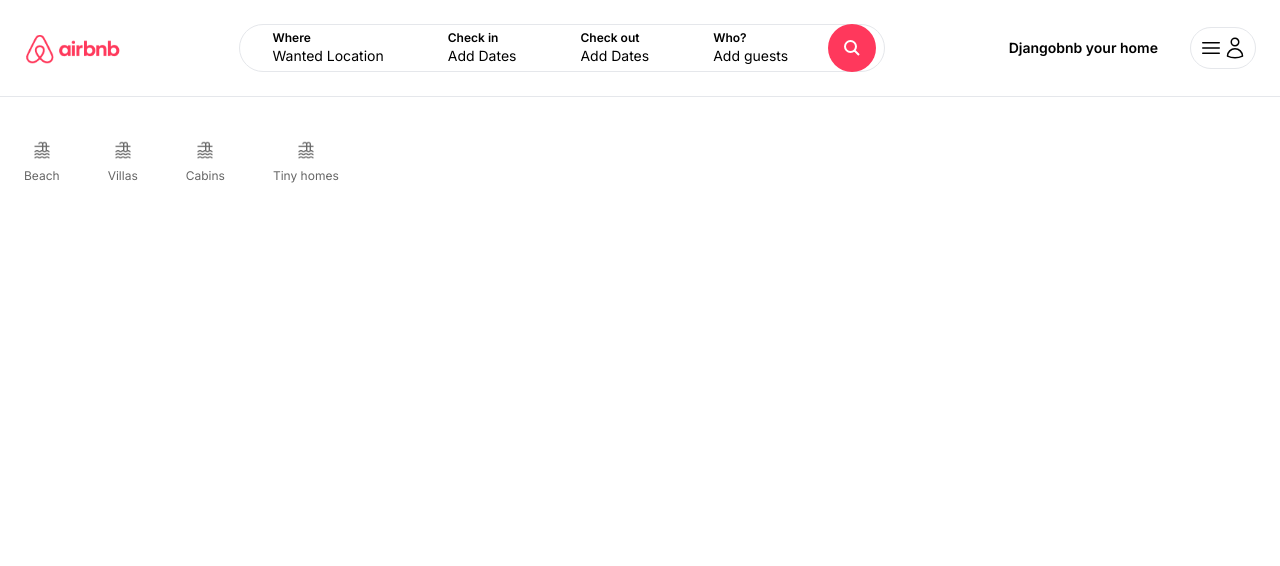
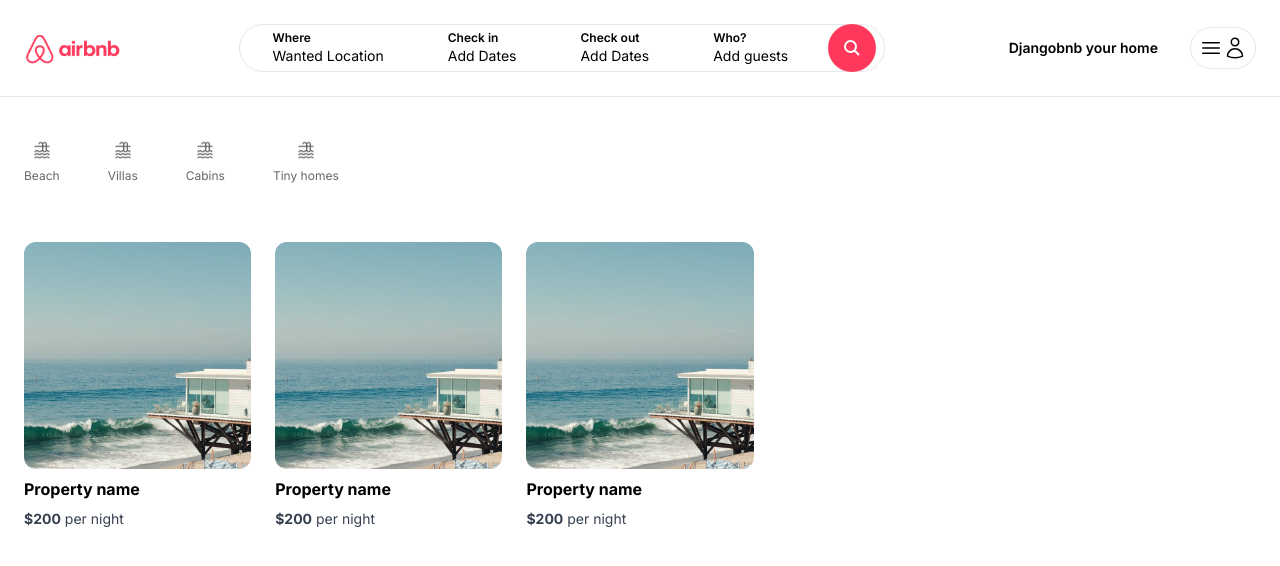
Before and after one commit to AdityaSahu786/AirBnb_Clone, a Next.js app: page / in a window 1280 px wide. Shown: the top 566 px of the page. Built offline with nearby package versions, Linux system fonts and the light colour scheme.

Commit message:
Completed Listing properties on the front page

```diff
--- /dev/null
+++ b/app/components/properties/PropertyList.tsx
@@ -0,0 +1,13 @@
+import PropertyListItem from "./PropertyListItem";
+
+const PropertyList = () => {
+    return (
+        <>
+        <PropertyListItem />
+        <PropertyListItem />
+        <PropertyListItem />
+        </>
+    )
+}
+
+export default PropertyList;
--- /dev/null
+++ b/app/components/properties/PropertyListItem.tsx
@@ -0,0 +1,26 @@
+import Image from "next/image";
+const PropertyListItem = () => {
+    return (
+        <div className="cursor-pointer">
+            <div className="relative overflow-hidden aspect-square rounded-xl">
+                <Image
+                    fill
+                      src='/beach_1.jpg'
+                      sizes="(max-width: 768px) 768px, (max-width: 1200px): 768px, 768px"
+                      className="hover:scale-110 object-cover transition h-full w-full"
+                      alt="Beach House"
+                      />
+            </div>
+
+            <div className="mt-2">
+                <p className="test-lg font-bold">Property name</p>
+            </div>
+
+            <div className="mt-2">
+                <p className="text-sm text-gray-700"><strong>$200</strong> per night</p>
+            </div>
+        </div>
+    )
+}
+
+export default PropertyListItem;
--- a/app/page.tsx
+++ b/app/page.tsx
@@ -1,9 +1,15 @@
 import Categories from "./components/Categories";
+import PropertyList from "./components/properties/PropertyList";
 
 export default function Home() {
   return (
     <main className="max-w-[1500px] mx-auto px-6">
       <Categories />
+
+      <div className="mt-4 grid grid-cols-1 md:grid-cols-3 lg:grid-cols-5 gap-6 ">
+      <PropertyList />
+        </div>
+
     </main>
   );
 }
```
